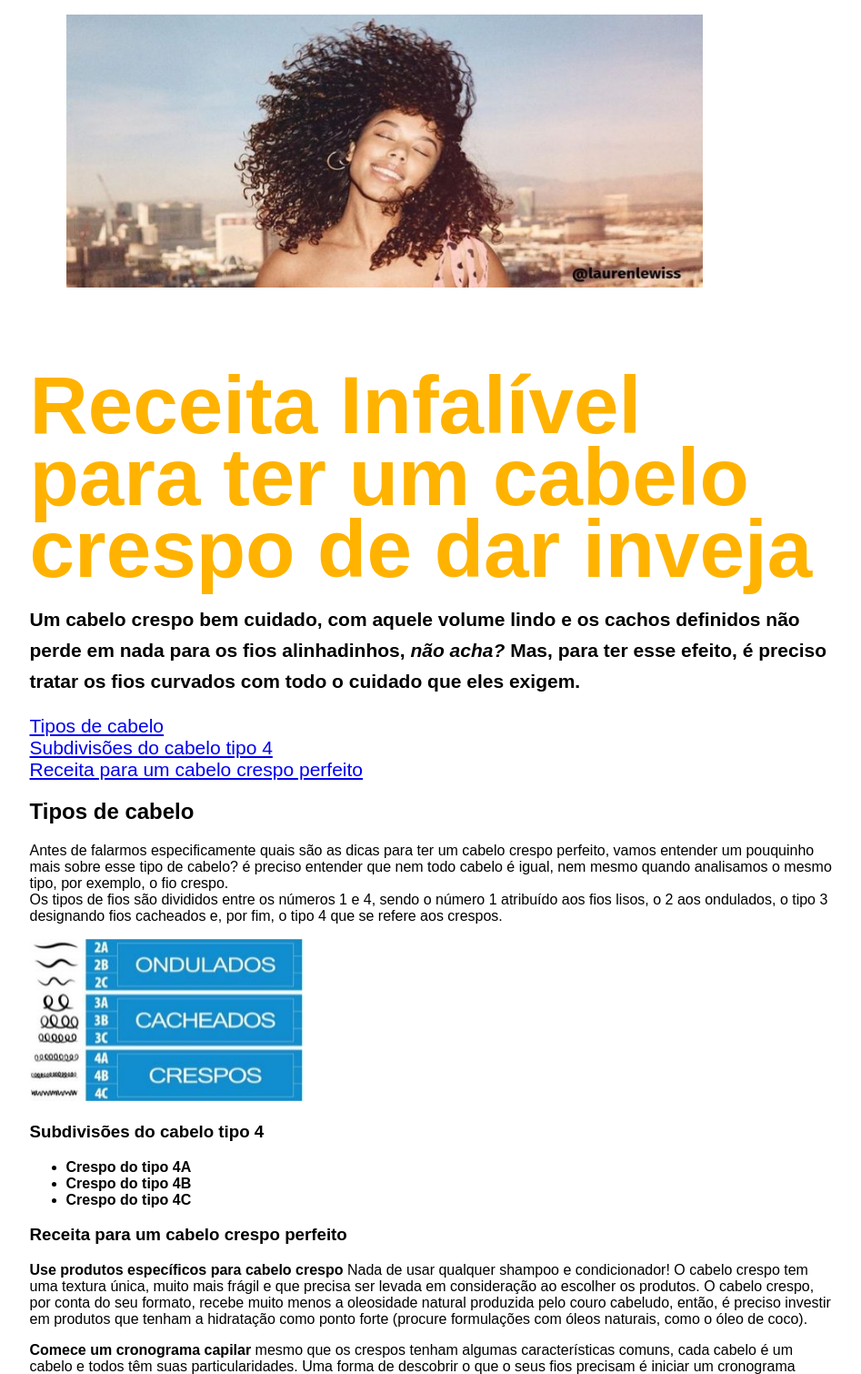
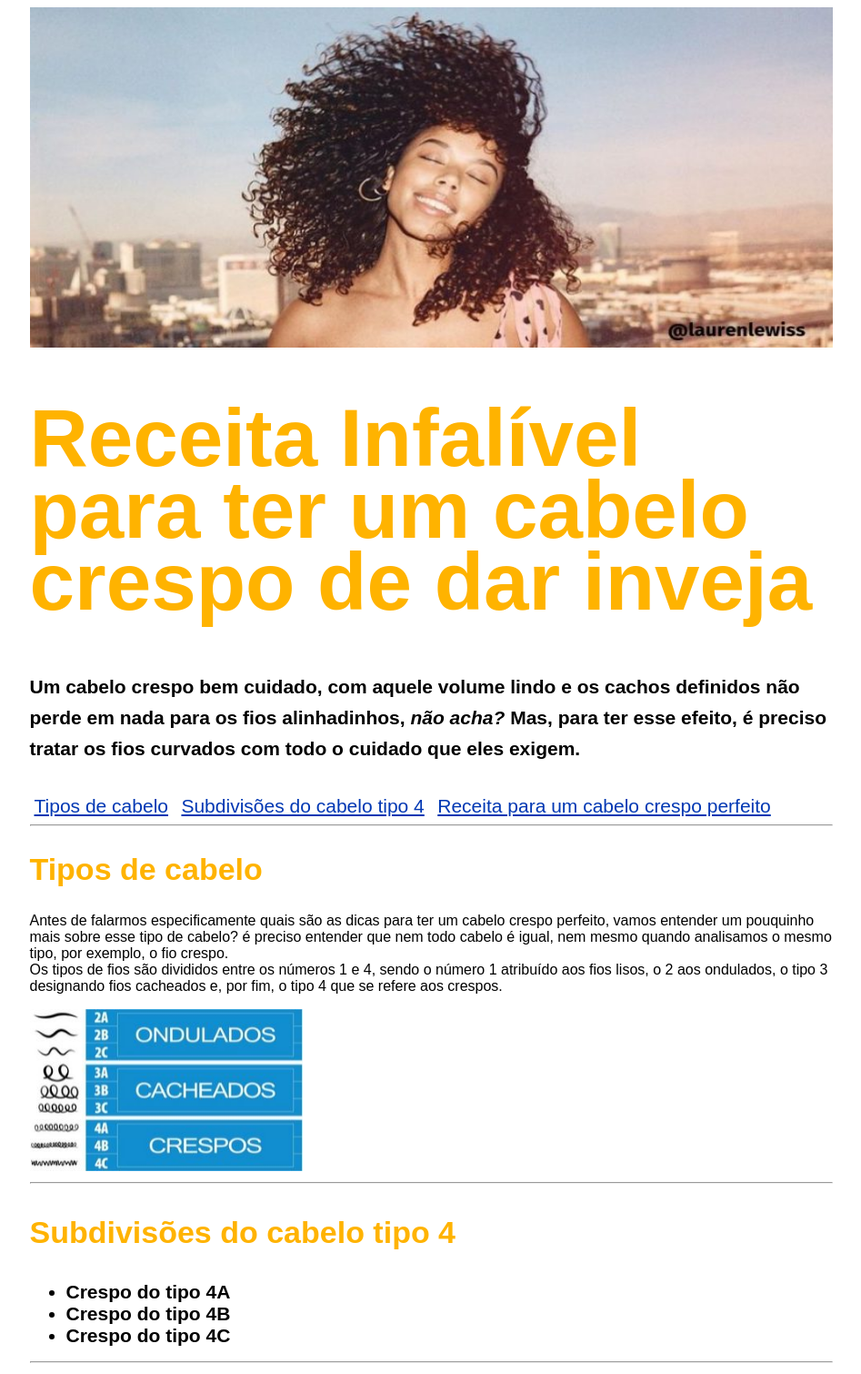
Before and after one commit to jeanmarieq/exercicio-aula-4-HTML, a plain HTML site: page index.html in a window 1280 px wide. Shown: the top 1510 px of the page at 91% size, without its empty margins (166-1113 px from the left). Drawn offline with Linux system fonts and the light colour scheme.

Commit message:
adicionando codigo em index

```diff
--- a/index.html
+++ b/index.html
@@ -13,7 +13,7 @@
             <header>
 
                 <figure>
-                    <img src="imagens/cabelo-cacheado.jpg" width="700" height="300" alt="Cabelo cacheado">
+                    <img class="cabecera" src="imagens/cabelo-cacheado.jpg" width="700" height="300" alt="Cabelo cacheado">
                 </figure>
 
                 <h1>Receita Infalível para ter um cabelo crespo de dar inveja</h1>
@@ -25,17 +25,18 @@
                 </p>
 
                 <nav>
-                    <a href="#link1">Tipos de cabelo</a></br>
-                    <a href="#link2">Subdivisões do cabelo tipo 4</a></br>
-                    <a href="#link3">Receita para um cabelo crespo perfeito</a></br>
+                    <a href="#link1">Tipos de cabelo</a>
+                    <a href="#link2">Subdivisões do cabelo tipo 4</a>
+                    <a href="#link3">Receita para um cabelo crespo perfeito</a>
                 </nav>
 
             </header>
             <main>
-                <section class="Tipos de cabelo">
+                <section class="Tipos">
 
-                    <div class="Tipos de cabelo">
+                    <div class="Tipos">
 
+                        <hr>
                         <h2 class="title" id="link1">Tipos de cabelo</h2>
                         <p>Antes de falarmos especificamente quais são as dicas para ter um cabelo crespo perfeito, vamos entender um
                         pouquinho mais sobre esse tipo de cabelo? é preciso entender
@@ -50,20 +51,22 @@
 
                         <img src="Imagens/Subdivisões do cabelo.jpg" width="300" alt="Subdivisões do cabelo">
 
+                        <hr>
                         <h3 class="title" id="link2">Subdivisões do cabelo tipo 4</h3>
                         <ul>
                             <li><b>Crespo do tipo 4A</b></li>
                             <li><b>Crespo do tipo 4B</b></li>
                             <li><b>Crespo do tipo 4C</b></li>
                         </ul>
+
                     </div>
                 </section>
-
+                <hr>
                 <section class="Receita">
 
                     <article>
 
-                        <h3 id="link3">Receita para um cabelo crespo perfeito</h3>
+                        <h3 class="title" id="link3">Receita para um cabelo crespo perfeito</h3>
 
                         <p><strong>Use produtos específicos para cabelo crespo</strong></b>
                             Nada de usar qualquer shampoo e condicionador! O cabelo crespo tem uma textura única, muito mais frágil
--- a/style.css
+++ b/style.css
@@ -9,10 +9,14 @@ body{
     margin: 0px auto;
 }
 
-header > figure{
+figure{
     width: 883px;
     height: 374px;
-    padding: 0px;
+     margin: 0%;
+}
+.cabecera{
+    width: 883px;
+    height: 374px;
 }
 
 header > h1{
@@ -20,18 +24,30 @@ header > h1{
     font-size: 89px;
     line-height: 79px;
     color: #FFB300;
-    margin: 0px;
 }
 header > p{
     font-size: 21px;
     font-weight: semibold;
     line-height: 1.61;
     color: black;
+    margin: 0 0 34px 0;
 }
 
-nav{
-    list-style-type: none;
+nav a {
     font-size: 21px;
     font-weight: black;
     color:  #0037B3;
+    margin: 5px
 }
+
+.title {
+    font-size: 34px;
+    color: #FFB300;
+    font-weight: bold;
+}
+
+ul li {
+    font-size: 21px;
+    font weight: 400px;
+    line-height: 21px * 1.61;
+}
```
